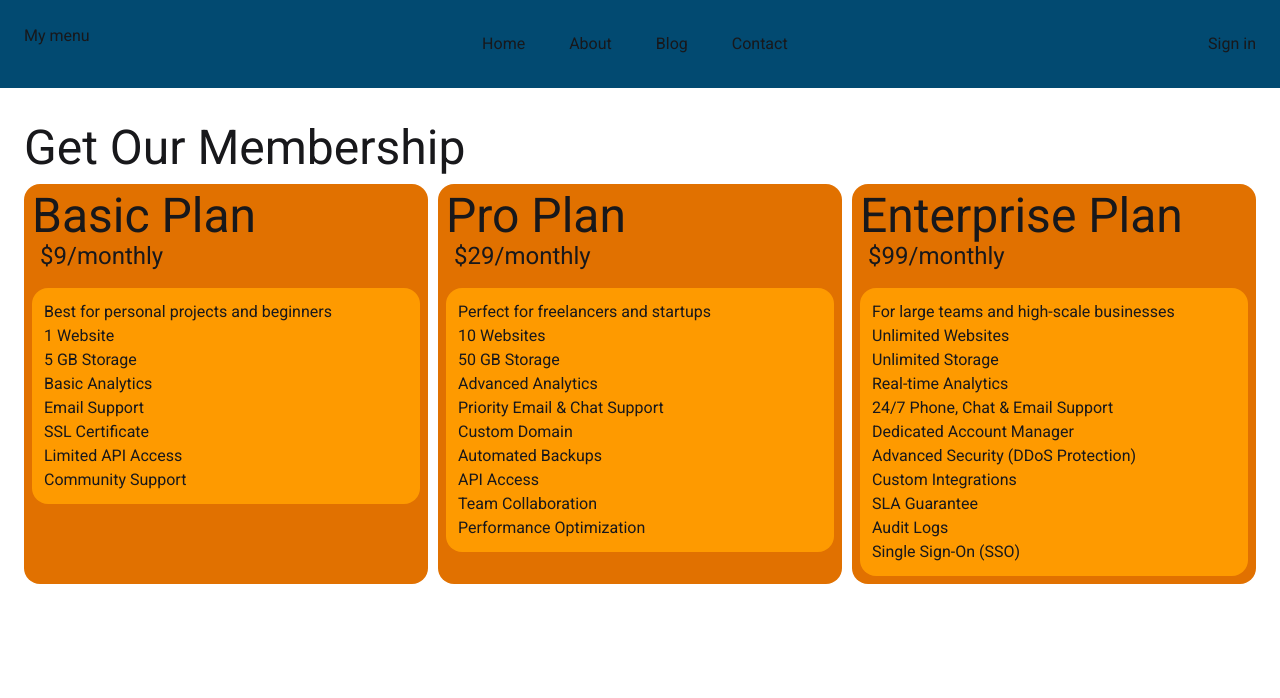
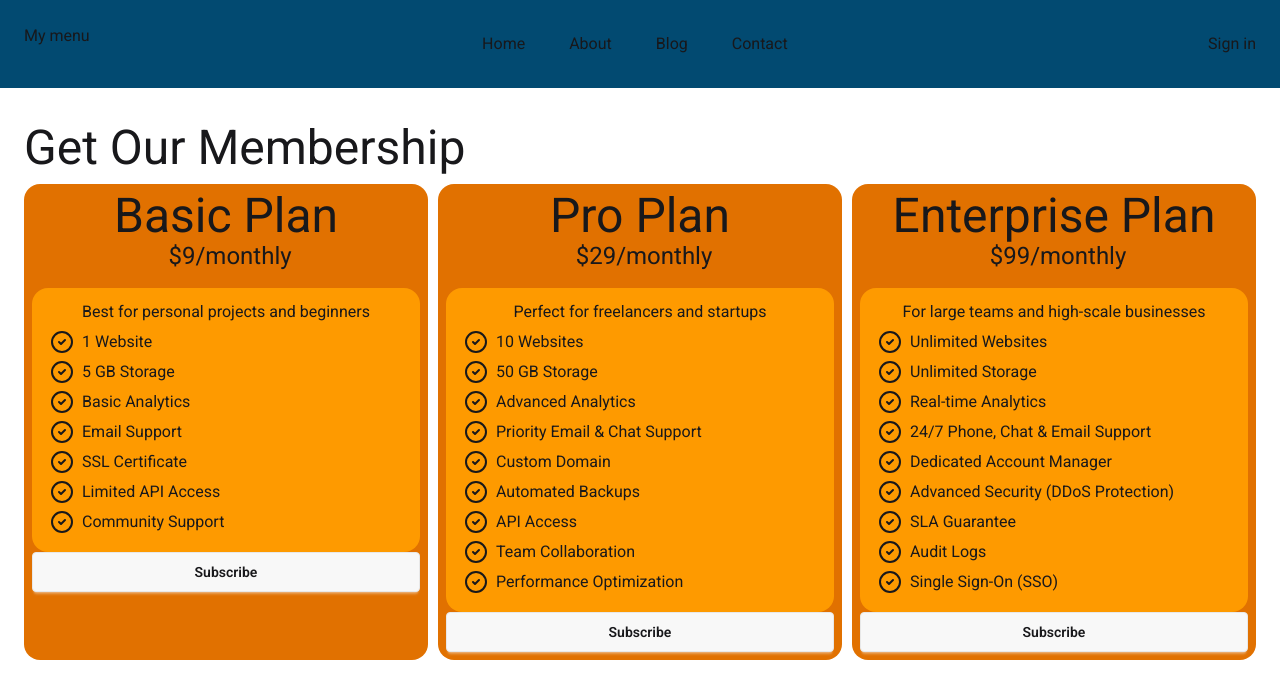
Before and after one commit to sohagroy7223/tailwind-react-pricing-option, a React (Vite) app: page /contact in a window 1280 px wide. Shown: the top 698 px of the page. Built offline with nearby package versions, Linux system fonts and the light colour scheme.

Commit message:
addad subscribe btn in pricing card

```diff
--- a/public/pricingData.json
+++ b/public/pricingData.json
@@ -59,7 +59,6 @@
       "24/7 Phone, Chat & Email Support",
       "Dedicated Account Manager",
       "Advanced Security (DDoS Protection)",
-      "Custom Integrations",
       "SLA Guarantee",
       "Audit Logs",
       "Single Sign-On (SSO)"
--- a/src/App.jsx
+++ b/src/App.jsx
@@ -14,7 +14,9 @@ function App() {
       </header>
       <main>
         <Suspense
-          fallback={<span className="loading loading-dots loading-md"></span>}
+          fallback={
+            <span className="loading loading-dots ml-[50%] mt-56 loading-md"></span>
+          }
         >
           <PricingOption pricingOptions={pricingOptions}></PricingOption>
         </Suspense>
--- a/src/components/Navbar/Navbar.jsx
+++ b/src/components/Navbar/Navbar.jsx
@@ -73,7 +73,7 @@ const Navbar = () => {
           <a href="/blog">Blog</a>
         </li>
       </ul> */}
-      <button>Sign in</button>
+      <button className="">Sign in</button>
     </nav>
   );
 };
--- a/src/components/feature/Feature.jsx
+++ b/src/components/feature/Feature.jsx
@@ -1,9 +1,12 @@
+import { CircleCheck } from "lucide-react";
 import React from "react";
 
 const Feature = ({ feature }) => {
   return (
     <div>
-      <p>{feature}</p>
+      <p className="flex gap-2 m-1.5">
+        <CircleCheck></CircleCheck> {feature}
+      </p>
     </div>
   );
 };
--- a/src/components/pricingCards/PricingCards.jsx
+++ b/src/components/pricingCards/PricingCards.jsx
@@ -4,17 +4,23 @@ import Feature from "../feature/Feature";
 const PricingCards = ({ cards }) => {
   const { name, billing, price, description, features } = cards;
   return (
-    <div className="bg-amber-600 rounded-2xl p-2">
-      <h1 className="text-5xl ">{name}</h1>
-      <h3 className="text-2xl ml-2">
-        ${price}/{billing}
-      </h3>
-      <p className="mt-4 bg-amber-500 rounded-2xl p-3">
+    <div className="flex flex-col bg-amber-600 rounded-2xl p-2">
+      {/* card header */}
+      <div>
+        <h1 className="text-5xl ">{name}</h1>
+        <h3 className="text-2xl ml-2">
+          ${price}/{billing}
+        </h3>
+      </div>
+
+      {/* card body */}
+      <div className="mt-4 bg-amber-500 rounded-2xl p-3">
         {description}
         {features.map((feature, index) => (
           <Feature key={index} feature={feature}></Feature>
         ))}
-      </p>
+      </div>
+      <button className="btn w-full">Subscribe</button>
     </div>
   );
 };
--- a/src/components/pricingOption/PricingOption.jsx
+++ b/src/components/pricingOption/PricingOption.jsx
@@ -7,7 +7,7 @@ const PricingOption = ({ pricingOptions }) => {
   return (
     <div className="p-6 mt-3">
       <h2 className="text-5xl">Get Our Membership</h2>
-      <div className="grid grid-cols-3 gap-2.5 mt-3">
+      <div className="grid lg:grid-cols-3 md:grid-cols-2 text-center gap-2.5 mt-3">
         {pricingData.map((cards) => (
           <PricingCards key={cards.id} cards={cards}></PricingCards>
         ))}
```
